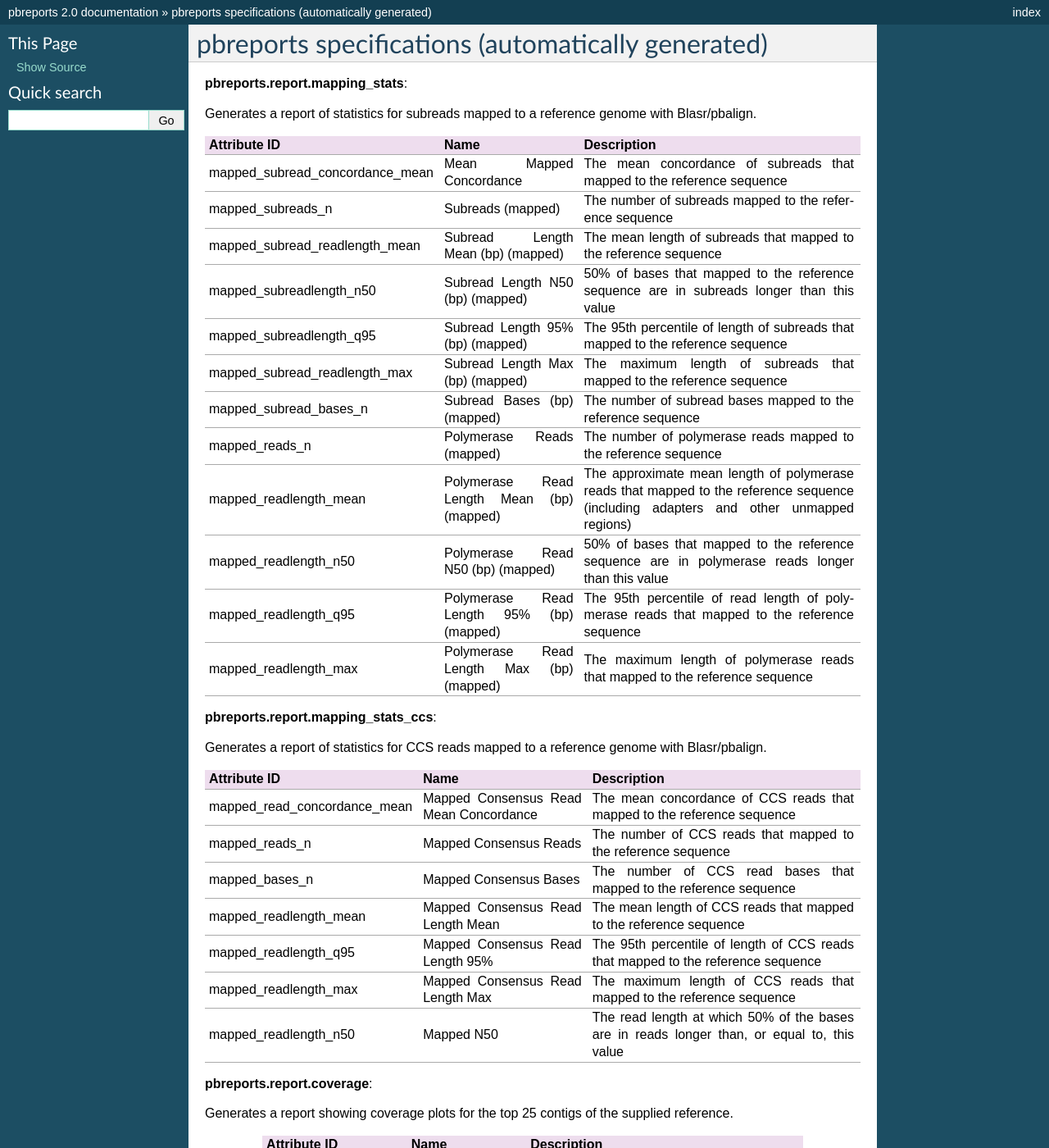
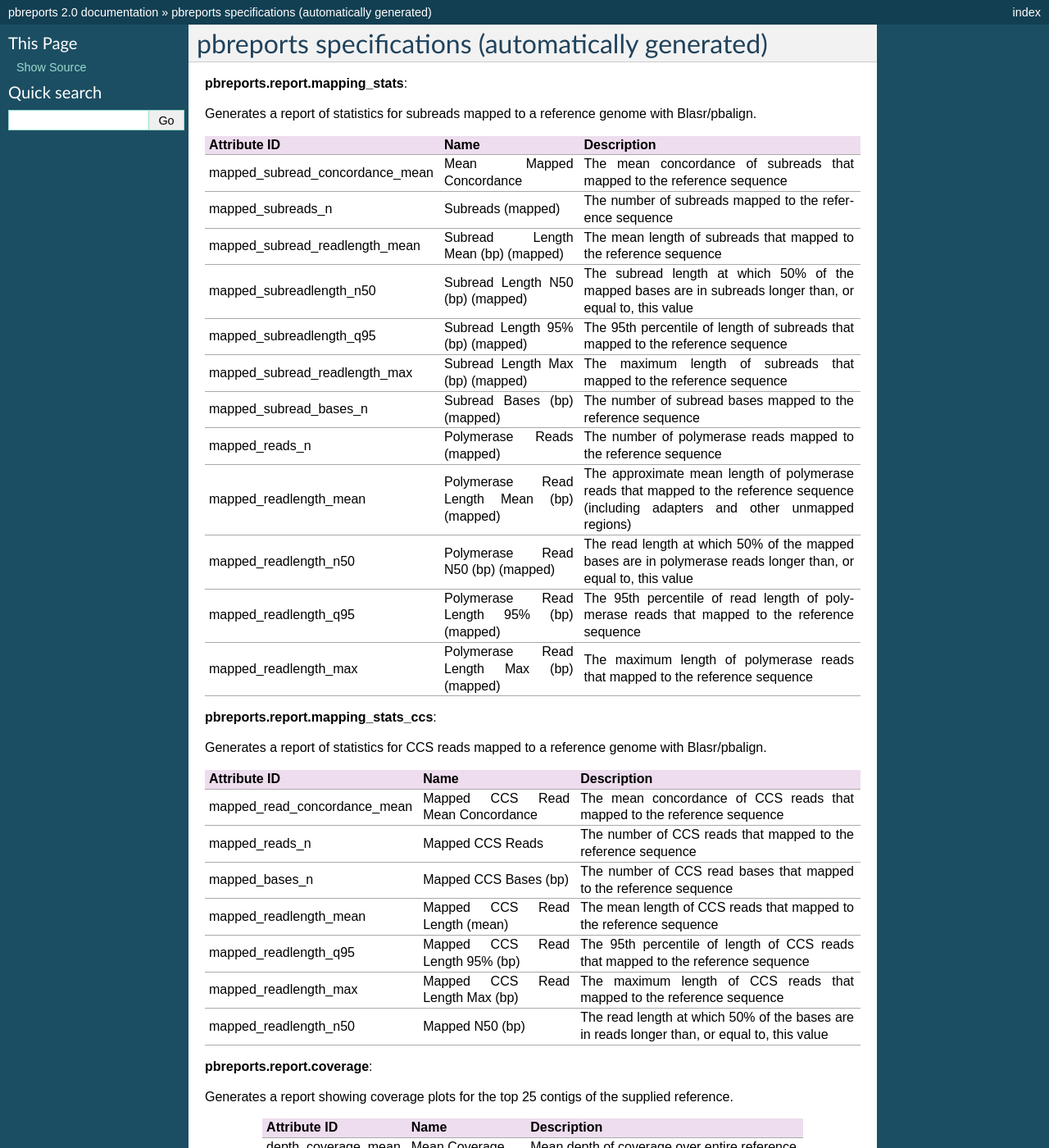
Before and after one commit to Global19-atlassian-net/pbreports, a Sphinx documentation site: the page built from doc/report_specifications.rst, in a window 1280 px wide and 1400 px high. Shown: the whole window at 82% size. Built offline with Sphinx 7.4.7, drawn with Linux system fonts in a browser that asks for light colours; some of the changed text lies outside the part shown.

Commit message:
update report attribute specs

```diff
--- a/doc/report_specifications.rst
+++ b/doc/report_specifications.rst
@@ -18,13 +18,13 @@ Attribute ID                     Name                                       Desc
 mapped_subread_concordance_mean  Mean Mapped Concordance                    The mean concordance of subreads that mapped to the reference sequence
 mapped_subreads_n                Subreads (mapped)                          The number of subreads mapped to the reference sequence
 mapped_subread_readlength_mean   Subread Length Mean (bp) (mapped)          The mean length of subreads that mapped to the reference sequence
-mapped_subreadlength_n50         Subread Length N50 (bp) (mapped)           50% of bases that mapped to the reference sequence are in subreads longer than this value
+mapped_subreadlength_n50         Subread Length N50 (bp) (mapped)           The subread length at which 50% of the mapped bases are in subreads longer than, or equal to, this value
 mapped_subreadlength_q95         Subread Length 95% (bp) (mapped)           The 95th percentile of length of subreads that mapped to the reference sequence
 mapped_subread_readlength_max    Subread Length Max (bp) (mapped)           The maximum length of subreads that mapped to the reference sequence
 mapped_subread_bases_n           Subread Bases (bp) (mapped)                The number of subread bases mapped to the reference sequence
 mapped_reads_n                   Polymerase Reads (mapped)                  The number of polymerase reads mapped to the reference sequence
 mapped_readlength_mean           Polymerase Read Length Mean (bp) (mapped)  The approximate mean length of polymerase reads that mapped to the reference sequence (including adapters and other unmapped regions)
-mapped_readlength_n50            Polymerase Read N50 (bp) (mapped)          50% of bases that mapped to the reference sequence are in polymerase reads longer than this value
+mapped_readlength_n50            Polymerase Read N50 (bp) (mapped)          The read length at which 50% of the mapped bases are in polymerase reads longer than, or equal to, this value
 mapped_readlength_q95            Polymerase Read Length 95% (bp) (mapped)   The 95th percentile of read length of polymerase reads that mapped to the reference sequence
 mapped_readlength_max            Polymerase Read Length Max (bp) (mapped)   The maximum length of polymerase reads that mapped to the reference sequence
 ===============================  =========================================  =====================================================================================================================================
@@ -37,17 +37,17 @@ Generates a report of statistics for CCS reads mapped to a reference genome
 with Blasr/pbalign.
 
 
-============================  ======================================  ===========================================================================================
-Attribute ID                  Name                                    Description
-============================  ======================================  ===========================================================================================
-mapped_read_concordance_mean  Mapped Consensus Read Mean Concordance  The mean concordance of CCS reads that mapped to the reference sequence
-mapped_reads_n                Mapped Consensus Reads                  The number of CCS reads that mapped to the reference sequence
-mapped_bases_n                Mapped Consensus Bases                  The number of CCS read bases that mapped to the reference sequence
-mapped_readlength_mean        Mapped Consensus Read Length Mean       The mean length of CCS reads that mapped to the reference sequence
-mapped_readlength_q95         Mapped Consensus Read Length 95%        The 95th percentile of length of CCS reads that mapped to the reference sequence
-mapped_readlength_max         Mapped Consensus Read Length Max        The maximum length of CCS reads that mapped to the reference sequence
-mapped_readlength_n50         Mapped N50                              The read length at which 50% of the bases are in reads longer than, or equal to, this value
-============================  ======================================  ===========================================================================================
+============================  ================================  ===========================================================================================
+Attribute ID                  Name                              Description
+============================  ================================  ===========================================================================================
+mapped_read_concordance_mean  Mapped CCS Read Mean Concordance  The mean concordance of CCS reads that mapped to the reference sequence
+mapped_reads_n                Mapped CCS Reads                  The number of CCS reads that mapped to the reference sequence
+mapped_bases_n                Mapped CCS Bases (bp)             The number of CCS read bases that mapped to the reference sequence
+mapped_readlength_mean        Mapped CCS Read Length (mean)     The mean length of CCS reads that mapped to the reference sequence
+mapped_readlength_q95         Mapped CCS Read Length 95% (bp)   The 95th percentile of length of CCS reads that mapped to the reference sequence
+mapped_readlength_max         Mapped CCS Read Length Max (bp)   The maximum length of CCS reads that mapped to the reference sequence
+mapped_readlength_n50         Mapped N50 (bp)                   The read length at which 50% of the bases are in reads longer than, or equal to, this value
+============================  ================================  ===========================================================================================
 
 
 **pbreports.report.coverage**:
@@ -106,16 +106,15 @@ reads_in_cell           Reads in cell            Number of polymerase reads that
 Generate a report summarizing Circular Consensus Read (CCS) results.
 
 
-=========================  =================================  =============================================================================
-Attribute ID               Name                               Description
-=========================  =================================  =============================================================================
-number_of_ccs_reads        Consensus (CCS) reads              The number of CCS reads
-total_number_of_ccs_bases  Number of consensus bases          Total number of consensus bases in all CCS reads
-mean_ccs_readlength        Mean Consensus Read Length         Mean length of CCS reads
-mean_accuracy              Mean Consensus Predicted Accuracy  Mean predicted accuracy of CCS reads
-mean_qv                    Mean Consensus Predicted QV        Phred log-scale QV, equivalent to mean accuracy
-mean_ccs_num_passes        Mean Number of Passes              Mean number of complete subreads per CCS read, rounded to the nearest integer
-=========================  =================================  =============================================================================
+=========================  =======================  =============================================================================
+Attribute ID               Name                     Description
+=========================  =======================  =============================================================================
+number_of_ccs_reads        CCS reads                The number of CCS reads
+total_number_of_ccs_bases  Number of CCS bases      Total number of consensus bases in all CCS reads
+mean_ccs_readlength        CCS Read Length (mean)   Mean length of CCS reads
+mean_accuracy              CCS Read Score (mean)    Mean predicted accuracy of CCS reads
+mean_ccs_num_passes        Number of Passes (mean)  Mean number of complete subreads per CCS read, rounded to the nearest integer
+=========================  =======================  =============================================================================
 
 
 **pbreports.report.polished_assembly**:
```
